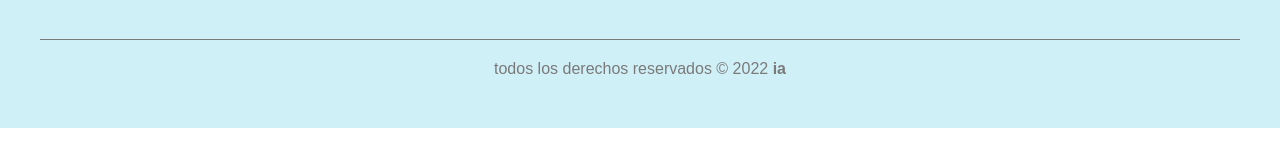
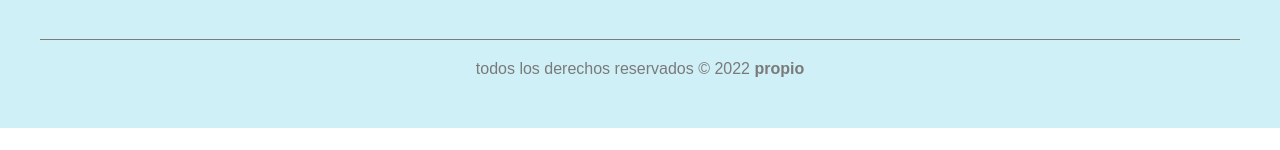
Before and after one commit to jose8991/artigence-tecnologia, a Vue app: page / in a window 1280 px wide. Shown: the part 292-442 px from the top of the page. Built offline with nearby package versions, Linux system fonts and the light colour scheme.

Commit message:
prueba cambio de cuenta

```diff
--- a/src/components/ComponenteFooter.vue
+++ b/src/components/ComponenteFooter.vue
@@ -13,7 +13,7 @@
         </div>
         <div class="box_copyright">
             <hr>
-            <p> todos los derechos reservados © 2022 <b>ia</b></p>
+            <p> todos los derechos reservados © 2022 <b>propio</b></p>
         </div>
     </footer>
 
```
